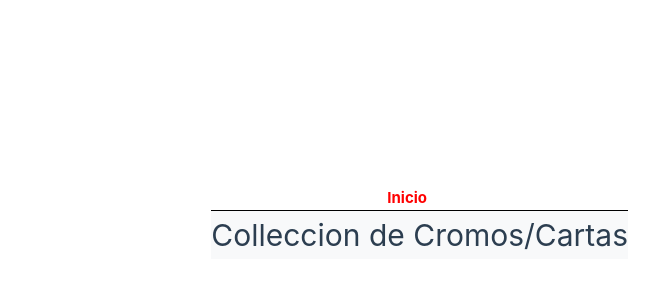
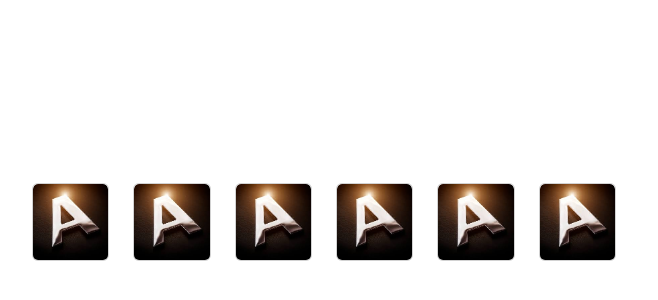
Before and after one commit to ocelador/colleccion-de-Cromos-Cartas, a Vue app in the folder Front/: page / in a window 1280 px wide. Shown: the part 178-478 px from the top of the page, without its empty margins (12-670 px from the left). Built offline with nearby package versions, Linux system fonts and the light colour scheme.

Commit message:
Add tarjetas con bootstrap

```diff
--- a/Front/package.json
+++ b/Front/package.json
@@ -13,6 +13,10 @@
     "test:unit:dev": "cypress open --component"
   },
   "dependencies": {
+    "@popperjs/core": "^2.11.8",
+    "bootstrap": "^5.3.0",
+    "sass": "^1.77.8",
+    "sass-loader": "^16.0.1",
     "vue": "^3.4.29",
     "vue-router": "^4.3.3"
   },
--- a/Front/src/App.vue
+++ b/Front/src/App.vue
@@ -1,82 +1,121 @@
 <script setup>
 import { RouterLink, RouterView } from 'vue-router';
+import img from '@/assets/img.jpeg'; // Importando la imagen
 </script>
 
 <template>
-  <main>
-    <nav>
-
-      <RouterLink active-class="active" to="/">Inicio</RouterLink>
-
-    </nav>
-    <RouterView />
-  </main>
+  <div id="app" class="app-container">
+    <!-- Main Content -->
+    <div class="container-fluid">
+      <div class="row justify-content-center"> <!-- Centra la fila -->
+        <div class="col-12 col-md-2"> <!-- Ocupa 2 columnas en pantallas medianas hacia arriba -->
+          <div class="card" style="width: 100%; position: relative; overflow: hidden;"> <!-- El ancho de la tarjeta ocupa el 100% de su contenedor -->
+            <img class="card-img-top" :src="img" alt="Card image" style="width: 100%; height: auto;">
+            <div class="card-img-overlay">
+              <h4 class="card-title">John Doe</h4>
+              <p class="card-text">Some example text.</p>
+              <a href="#" class="btn btn-primary">See Profile</a>
+            </div>
+          </div>
+        </div>
+        <div class="col-12 col-md-2"> <!-- Ocupa 2 columnas en pantallas medianas hacia arriba -->
+          <div class="card" style="width: 100%; position: relative; overflow: hidden;"> <!-- El ancho de la tarjeta ocupa el 100% de su contenedor -->
+            <img class="card-img-top" :src="img" alt="Card image" style="width: 100%; height: auto;">
+            <div class="card-img-overlay">
+              <h4 class="card-title">John Doe</h4>
+              <p class="card-text">Some example text.</p>
+              <a href="#" class="btn btn-primary">See Profile</a>
+            </div>
+          </div>
+        </div>
+        <div class="col-12 col-md-2"> <!-- Ocupa 6 columnas en pantallas medianas hacia arriba -->
+          <div class="card" style="width: 100%; position: relative; overflow: hidden;"> <!-- El ancho de la tarjeta ocupa el 100% de su contenedor -->
+            <img class="card-img-top" :src="img" alt="Card image" style="width: 100%; height: auto;">
+            <div class="card-img-overlay">
+              <h4 class="card-title">John Doe</h4>
+              <p class="card-text">Some example text.</p>
+              <a href="#" class="btn btn-primary">See Profile</a>
+            </div>
+          </div>
+        </div>
+        <div class="col-12 col-md-2"> <!-- Ocupa 6 columnas en pantallas medianas hacia arriba -->
+          <div class="card" style="width: 100%; position: relative; overflow: hidden;"> <!-- El ancho de la tarjeta ocupa el 100% de su contenedor -->
+            <img class="card-img-top" :src="img" alt="Card image" style="width: 100%; height: auto;">
+            <div class="card-img-overlay">
+              <h4 class="card-title">John Doe</h4>
+              <p class="card-text">Some example text.</p>
+              <a href="#" class="btn btn-primary">See Profile</a>
+            </div>
+          </div>
+        </div>
+        <div class="col-12 col-md-2"> <!-- Ocupa 6 columnas en pantallas medianas hacia arriba -->
+          <div class="card" style="width: 100%; position: relative; overflow: hidden;"> <!-- El ancho de la tarjeta ocupa el 100% de su contenedor -->
+            <img class="card-img-top" :src="img" alt="Card image" style="width: 100%; height: auto;">
+            <div class="card-img-overlay">
+              <h4 class="card-title">John Doe</h4>
+              <p class="card-text">Some example text.</p>
+              <a href="#" class="btn btn-primary">See Profile</a>
+            </div>
+          </div>
+        </div>
+        <div class="col-12 col-md-2"> <!-- Ocupa 6 columnas en pantallas medianas hacia arriba -->
+          <div class="card" style="width: 100%; position: relative; overflow: hidden;"> <!-- El ancho de la tarjeta ocupa el 100% de su contenedor -->
+            <img class="card-img-top" :src="img" alt="Card image" style="width: 100%; height: auto;">
+            <div class="card-img-overlay">
+              <h4 class="card-title">John Doe</h4>
+              <p class="card-text">Some example text.</p>
+              <a href="#" class="btn btn-primary">See Profile</a>
+            </div>
+          </div>
+        </div>
+      </div>
+    </div>
+  </div>
 </template>
 
 <style scoped>
-.app-container {
-    padding: 20px;
-    background-color: #ffffff;
-    border-radius: 8px;
-    box-shadow: 0 2px 4px rgba(0, 0, 0, 0.1);
+
+
+
+.header-custom {
+  display: flex;
+  flex-wrap: nowrap;
 }
 
-.app-nav {
-    display: flex;
-    gap: 20px;
-    margin-bottom: 20px;
+.header-custom .nav-item {
+  margin-right: 15px;
 }
 
-.app-nav a {
-    text-decoration: none;
-    color: #333;
-    padding: 8px 16px;
-    border-radius: 4px;
-    transition: background-color 0.3s;
+.header-custom .nav-item:last-child {
+  margin-right: 0;
 }
 
-.app-nav a:hover {
-    background-color: #f1f1f1;
-}
-
-nav{
-  border-bottom: 1px solid black;
+.card-img-overlay {
+  position: absolute;
+  top: 0;
+  left: 0;
+  right: 0;
+  bottom: 0;
+  background: rgba(0, 0, 0, 0.5); /* Fondo oscuro con opacidad para mejorar el contraste */
+  color: #fff;
+  opacity: 0;
+  transition: opacity 0.3s ease;
+  display: flex;
+  flex-direction: column;
+  justify-content: center;
+  align-items: center;
   text-align: center;
 }
 
-.active {
-    font-weight: bold;
-    color: red;
+.card:hover .card-img-overlay {
+  opacity: 1;
 }
-
-a {
-  margin-right: 25px;
+#app {
+display: block;
 }
-
-.active:hover {
-    background-color: #ffe6e6;
-}
-
-@media (max-width: 768px) {
-    .app-nav {
-        flex-direction: column;
-        gap: 10px;
-    }
-
-    .app-nav a {
-        padding: 10px;
-        font-size: 18px;
-    }
-
-    .active {
-        margin-right: 0;
-    }
-}
-
-@media (max-width: 480px) {
-    .app-nav a {
-        padding: 8px;
-        font-size: 16px;
-    }
+#app.app-container{
+  width: 100% !important; /* Asegura que el contenedor ocupe el 100% del ancho */
+  padding: 0 !important; /* Ajusta el padding si es necesario */
+  margin: 0 auto !important; /* Centra el contenido si es necesario */
 }
 </style>
--- /dev/null
+++ b/Front/src/assets/_custom.scss
@@ -0,0 +1,4 @@
+@import '~bootstrap/scss/bootstrap';
+
+// Sobrescribir variables de Bootstrap
+$primary: #ff5733; // Cambia el color primario
--- a/Front/src/main.js
+++ b/Front/src/main.js
@@ -3,6 +3,8 @@ import './assets/main.css'
 import { createApp } from 'vue'
 import App from './App.vue'
 import router from './router'
+import 'bootstrap/dist/css/bootstrap.min.css';
+
 
 const app = createApp(App)
 
--- a/Front/vite.config.js
+++ b/Front/vite.config.js
@@ -7,6 +7,13 @@ export default defineConfig({
   plugins: [
     vue(),
   ],
+  css: {
+    preprocessorOptions: {
+      scss: {
+        additionalData: `@import "@/assets/_custom.scss";`
+      }
+    }
+  },
   resolve: {
     alias: {
       '@': fileURLToPath(new URL('./src', import.meta.url))
```
Also changed, not shown: Front/src/assets/img.jpeg (added), 1 other file (tests, documents, lock files or other folders).
